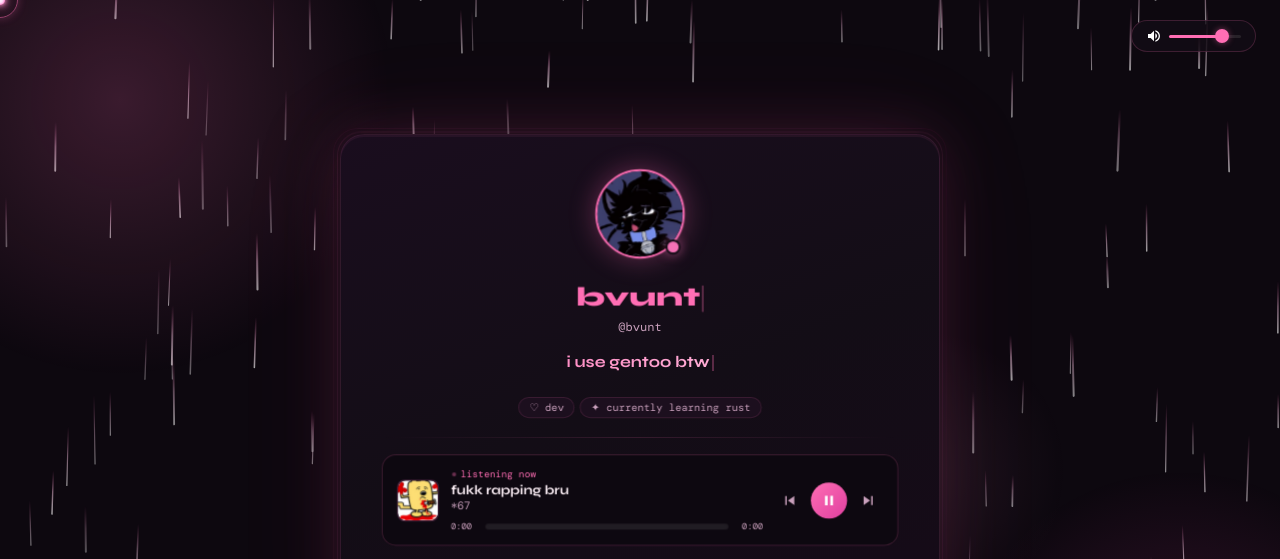
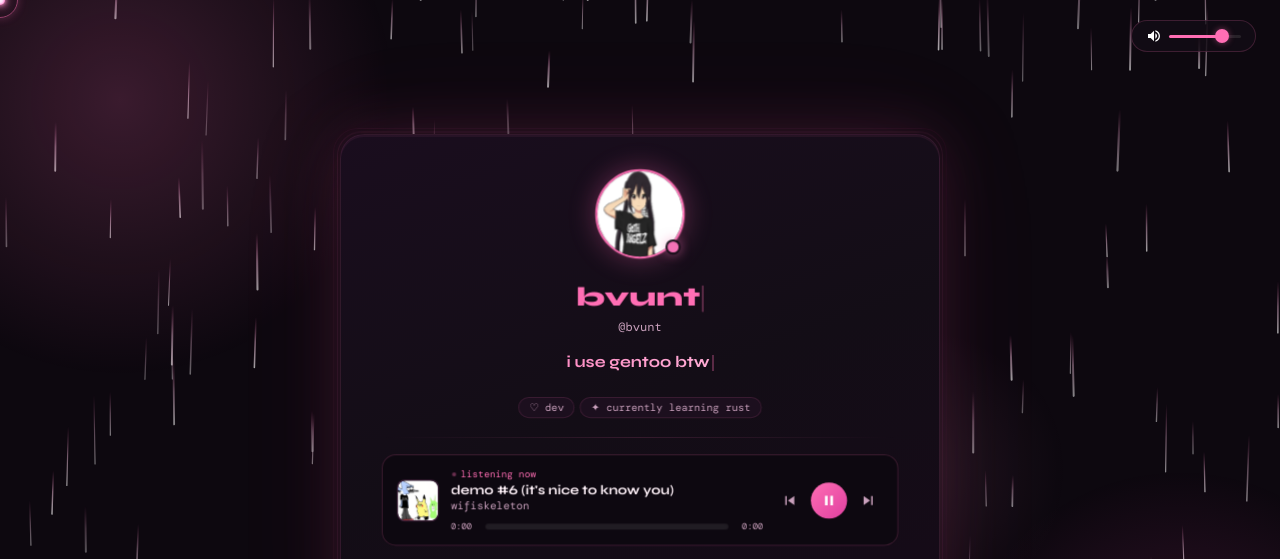
Before and after one commit to bvuntsys/bvuntsys.github.io, a plain HTML site: page index.html in a window 1280 px wide. Both pictures are taken after a click on the button "CLICK TO ENTER". Shown: the top 559 px of the page. Drawn offline with nearby package versions, Linux system fonts and the light colour scheme; no server answers.

Commit message:
added more wifiskeleton songs and updated the pfp

```diff
--- a/index.html
+++ b/index.html
@@ -616,7 +616,7 @@ body.is-desktop .trail-dot { display: block; }
     <div class="card-depth2"></div>
 
     <div class="avatar-wrap">
-      <img src="assets/avatar.png" class="avatar" alt="avatar"/>
+      <img src="assets/avatar1.jpg" class="avatar" alt="avatar"/>
       <div class="status-dot"></div>
     </div>
 
@@ -792,6 +792,8 @@ function fetchVisitCount() {
 }
 
 const TRACKS = [
+  { title: "demo #6 (it's nice to know you)", artist: "wifiskeleton", src: "assets/songs/song6.mp3", img: "assets/covers/song6.png", emoji: "🎵" },
+  { title: "2008", artist: "wifiskeleton", src: "assets/songs/song7.mp3", img: "assets/covers/song7.jpg", emoji: "🎵" },
   { title: "fukk rapping bru", artist: "*67", src: "assets/songs/song1.mp3", img: "assets/covers/song1.jpg", emoji: "🎵" },
   { title: "I'm Still Cheering For The 1980 U.S. Hockey Team", artist: "Oakwood", src: "assets/songs/song.mp3", img: "assets/covers/song.jpg", emoji: "🎵" },
   { title: "my little pony", artist: "Fried By Fluoride", src: "assets/songs/song2.mp3", img: "assets/covers/song2.jpg", emoji: "🎵" },
```
Also changed, not shown: assets/avatar1.jpg (added), assets/covers/song6.png (added), assets/covers/song7.jpg (added), 2 other files.
